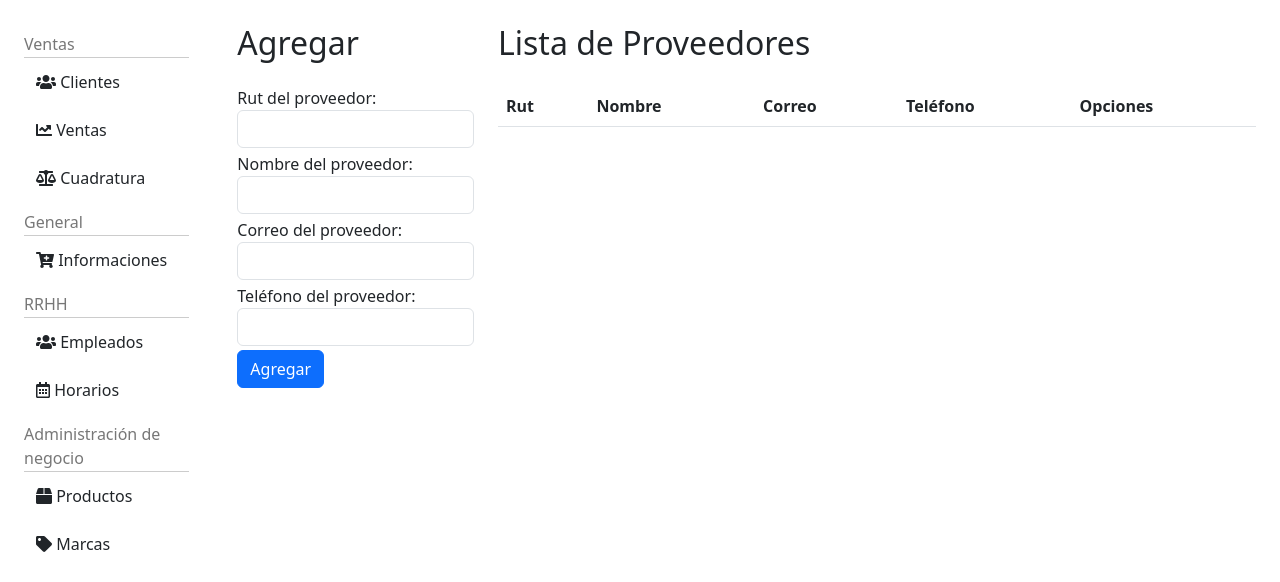
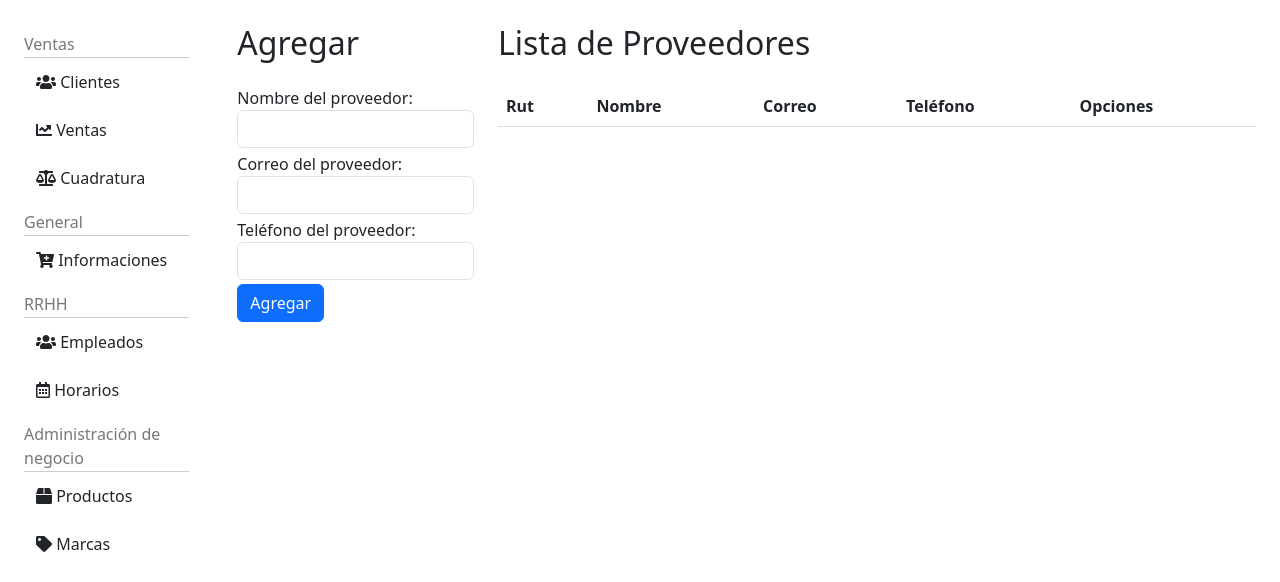
Before and after one commit to malarau/test-market, a Flask app: page /proveedor in a window 1280 px wide. Shown: the part 64-646 px from the top of the page. Run offline with Flask 3, Linux system fonts and the light colour scheme; the visitor is signed in with stand-in values (Sample User, id 1); data that the repository does not hold is empty.

Commit message:
cambio en vistas

```diff
--- a/app/forms.py
+++ b/app/forms.py
@@ -140,7 +140,6 @@ def validador_rut_cliente(form, field):
 # Proveedor
 #
 class AgregarProveedor(FlaskForm):
-    rut_proveedor = IntegerField('Rut del Proveedor', validators=[DataRequired()])
     nombre_proveedor = StringField('Nombre del Proveedor', validators=[DataRequired(),Length(max=30)])
     correo_proveedor = EmailField('Correo del Proveedor', validators=[DataRequired(),Length(max=50)])
     telefono_proveedor = StringField('Teléfono del Proveedor', validators=[DataRequired(),Length(max=15)])
--- a/app/static/styles.css
+++ b/app/static/styles.css
@@ -16,7 +16,7 @@ body {
 }
 
 .logo {
-    max-width: 310px; /* Ajusta el tamaño del logo según tus necesidades */
+    max-width: 280px; /* Ajusta el tamaño del logo según tus necesidades */
     margin-right: 20px;
 }
 
--- a/app/templates/proveedores.html
+++ b/app/templates/proveedores.html
@@ -12,10 +12,7 @@
         <form method="post">
             {{ agregar_proveedor_form.hidden_tag() }}
 
-            <div class="form-group mb-1">
-                <label for="rut_proveedor">Rut del proveedor:</label>
-                {{ agregar_proveedor_form.rut_proveedor(class="form-control", required=True) }}
-            </div>
+
             <div class="form-group mb-1">
                 <label for="nombre_proveedor">Nombre del proveedor:</label>
                 {{ agregar_proveedor_form.nombre_proveedor(class="form-control", required=True) }}
--- a/app/views/views.py
+++ b/app/views/views.py
@@ -225,7 +225,10 @@ def index():
         # DB Conn
         oracle_db_connector = current_app.config['oracle_db_connector']
         # Locate user
+
         user = oracle_db_connector.get_user_by_username(username=username)
+        if user == []:
+           return redirect(url_for('index'))
         print(oracle_db_connector.get_hash_by_username(username=username)[0][0])
         password_data = oracle_db_connector.get_hash_by_username(username=username)[0][0]
         cargo=oracle_db_connector.get_cargo_by_user(username=username)[0][0]
@@ -448,11 +451,10 @@ def proveedores():
     oracle_db_connector = current_app.config['oracle_db_connector']
 
     if request.method == 'POST' and agregar_proveedor_form.validate_on_submit():
-        rut_proveedor = agregar_proveedor_form.rut_proveedor.data
         nombre_proveedor = agregar_proveedor_form.nombre_proveedor.data
         correo_proveedor = agregar_proveedor_form.correo_proveedor.data
         telefono_proveedor = agregar_proveedor_form.telefono_proveedor.data
-        oracle_db_connector.agregar_proveedor('I', rut_proveedor, nombre_proveedor, correo_proveedor, telefono_proveedor)
+        oracle_db_connector.agregar_proveedor('I',0, nombre_proveedor, correo_proveedor, telefono_proveedor)
 
     proveedores = oracle_db_connector.get_all_providers()
 
```
